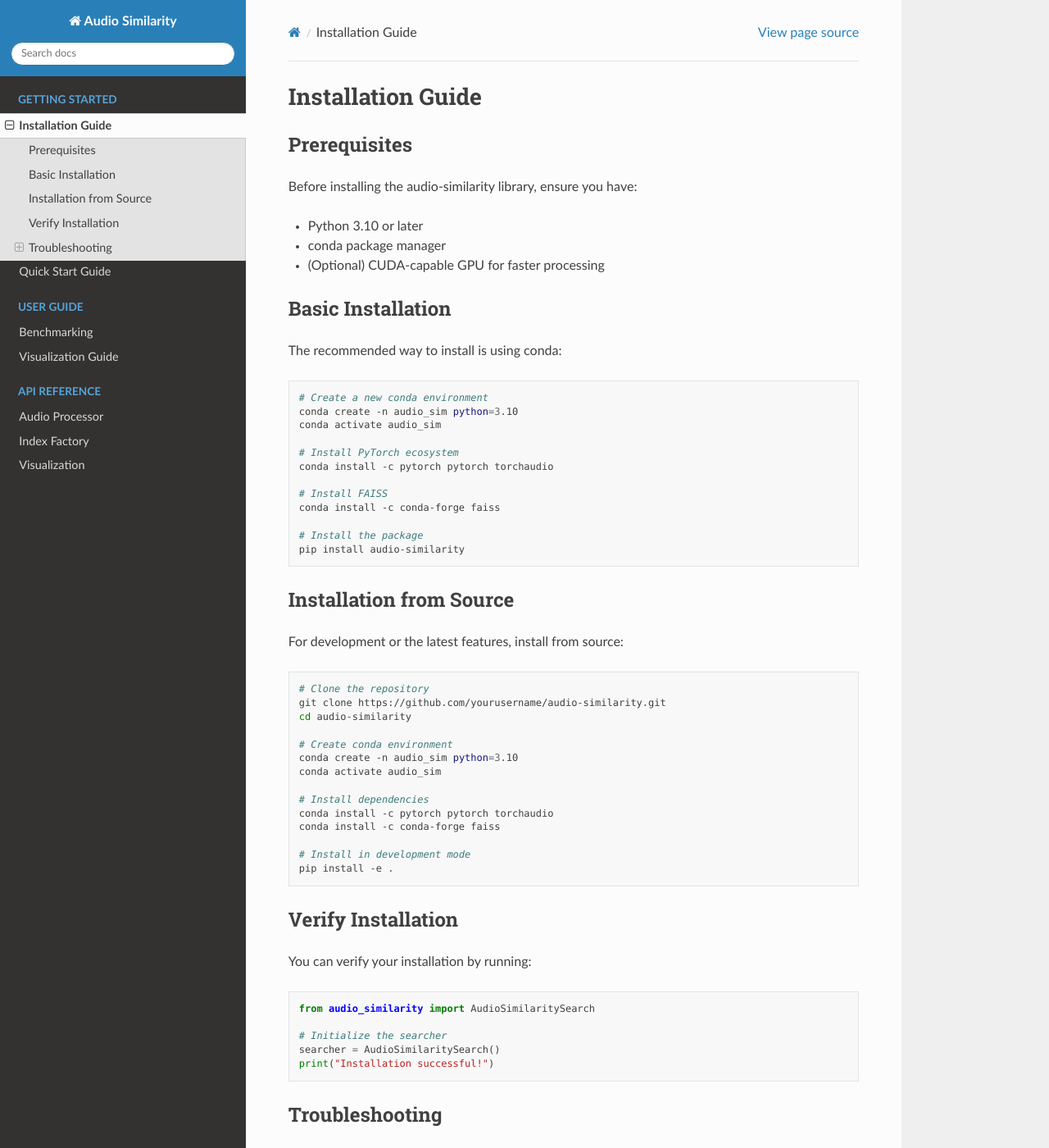
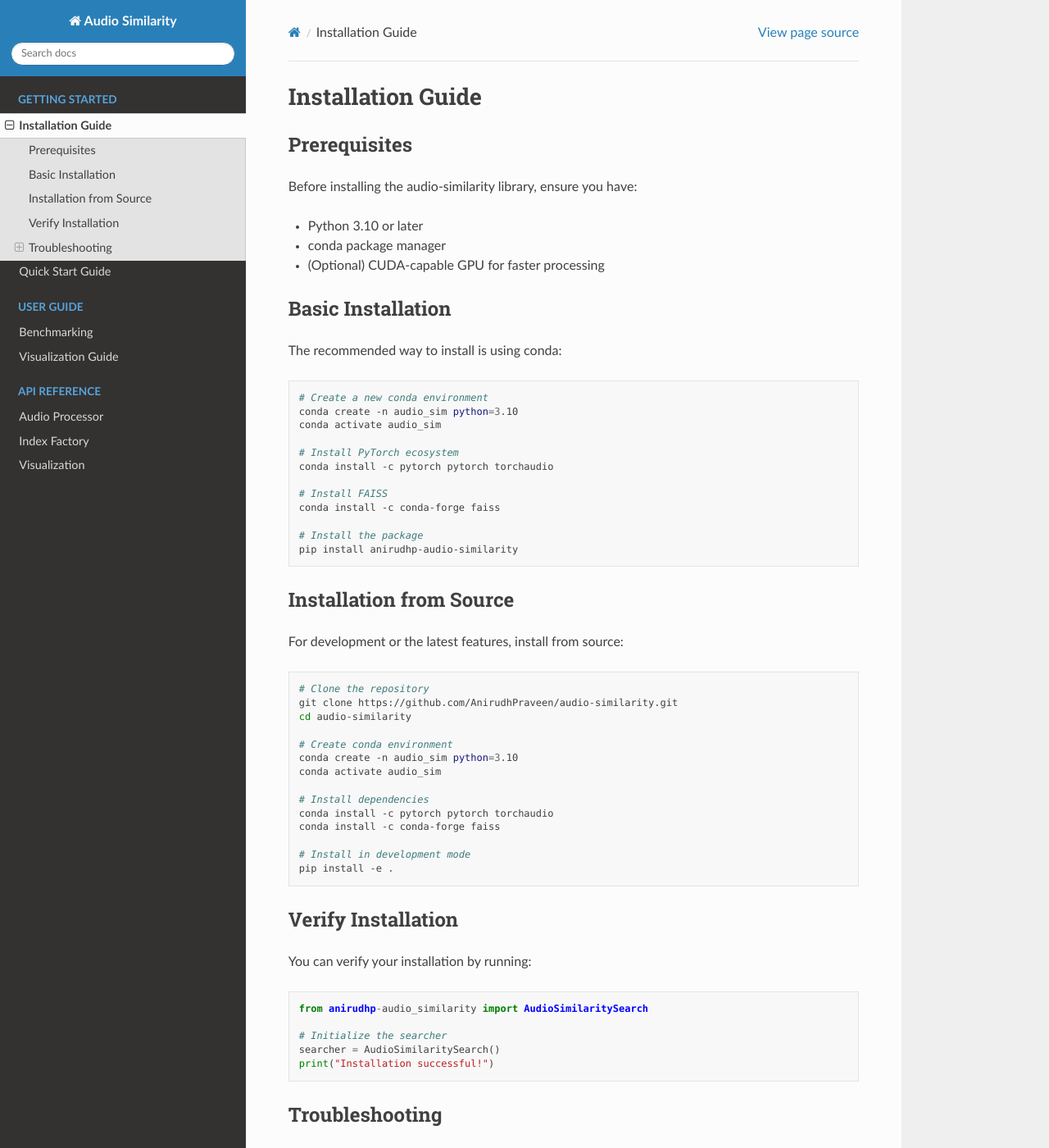
Before and after one commit to AnirudhPraveen/audio_similarity, a Sphinx documentation site: the page built from docs/source/installation.rst, in a window 1280 px wide and 1400 px high. Shown: the whole window at 82% size. Built offline with Sphinx 7.4.7 and the Read the Docs theme 3.1.0, drawn with Linux system fonts in a browser that asks for light colours; pages that are not in the unit, such as notebooks, are missing from menus.

Commit message:
.rst files changed

```diff
--- a/docs/source/api/audio_processor.rst
+++ b/docs/source/api/audio_processor.rst
@@ -2,7 +2,7 @@
 Audio Processor
 ============================
 
-.. automodule:: audio_similarity.audio_processor
+.. automodule:: faiss_audio_similarity.audio_processor
    :members:
    :undoc-members:
    :show-inheritance:
--- a/docs/source/api/index_factory.rst
+++ b/docs/source/api/index_factory.rst
@@ -2,7 +2,7 @@
 Index Factory
 ============================
 
-.. automodule:: audio_similarity.index_factory
+.. automodule:: faiss_audio_similarity.index_factory
    :members:
    :undoc-members:
    :show-inheritance:
--- a/docs/source/api/visualization.rst
+++ b/docs/source/api/visualization.rst
@@ -2,7 +2,7 @@
 Visualization
 ============================
 
-.. automodule:: audio_similarity.visualization
+.. automodule:: faiss_audio_similarity.visualization
    :members:
    :undoc-members:
    :show-inheritance:
--- a/docs/source/installation.rst
+++ b/docs/source/installation.rst
@@ -29,7 +29,7 @@ The recommended way to install is using conda:
     conda install -c conda-forge faiss
 
     # Install the package
-    pip install audio-similarity
+    pip install anirudhp-audio-similarity
 
 Installation from Source
 ----------------------
@@ -39,7 +39,7 @@ For development or the latest features, install from source:
 .. code-block:: bash
 
     # Clone the repository
-    git clone https://github.com/yourusername/audio-similarity.git
+    git clone https://github.com/AnirudhPraveen/audio-similarity.git
     cd audio-similarity
 
     # Create conda environment
@@ -70,7 +70,7 @@ You can verify your installation by running:
 
 .. code-block:: python
 
-    from audio_similarity import AudioSimilaritySearch
+    from anirudhp-audio_similarity import AudioSimilaritySearch
 
     # Initialize the searcher
     searcher = AudioSimilaritySearch()
```
